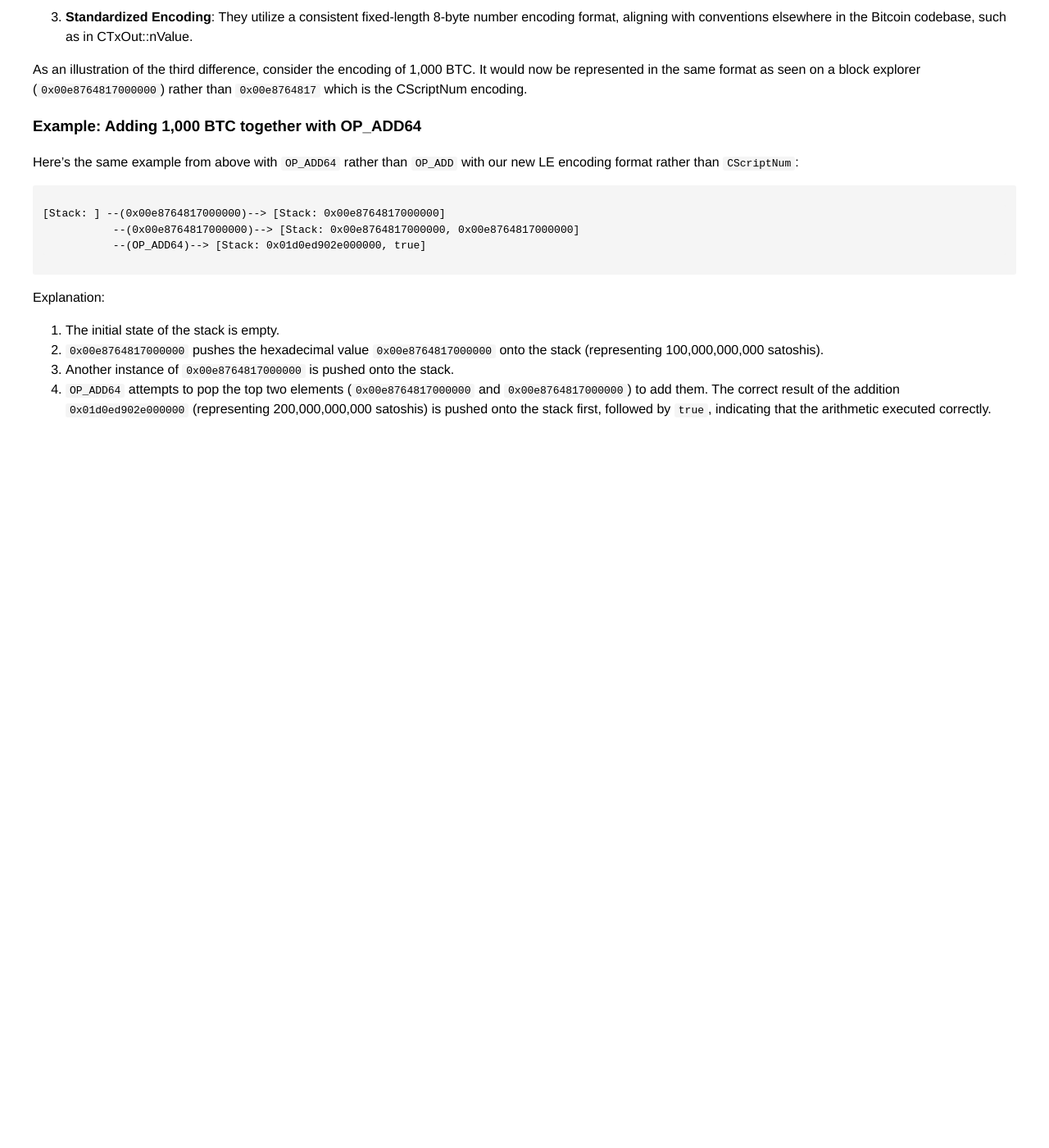
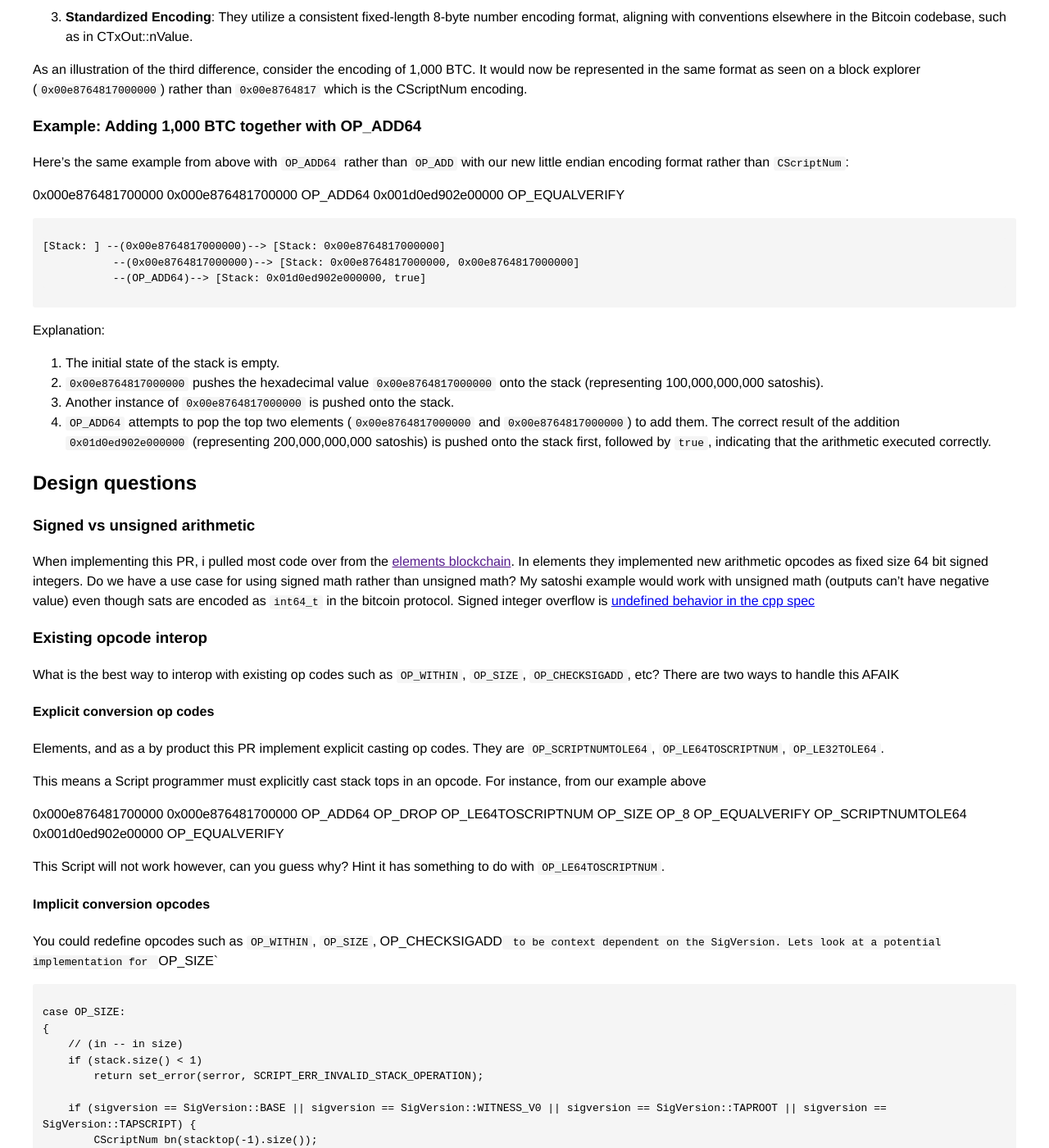
Before and after one commit to bitcoin-core-review-club/website, a Jekyll site: the page built from _posts/2024-03-20-#29221.md, in a window 1280 px wide and 1400 px high, scrolled down 1661 px. Shown: the whole window at 82% size. Built offline with Jekyll 4.4.1, drawn with Linux system fonts in a browser that asks for light colours; before the commit the page ends 2188 px from its top, so only the background shows below that; some of the changed text lies outside the part shown.

Commit message:
Add design questions

````diff
--- a/_posts/2024-03-20-#29221.md
+++ b/_posts/2024-03-20-#29221.md
@@ -79,7 +79,9 @@
 
 ### Example: Adding 1,000 BTC together with OP_ADD64
 
-Here's the same example from above with `OP_ADD64` rather than `OP_ADD` with our new LE encoding format rather than `CScriptNum`:
+Here's the same example from above with `OP_ADD64` rather than `OP_ADD` with our new little endian encoding format rather than `CScriptNum`:
+
+0x000e876481700000 0x000e876481700000 OP_ADD64 0x001d0ed902e00000 OP_EQUALVERIFY
 
 ```
 [Stack: ] --(0x00e8764817000000)--> [Stack: 0x00e8764817000000]
@@ -93,6 +95,65 @@
 2. `0x00e8764817000000` pushes the hexadecimal value `0x00e8764817000000` onto the stack (representing 100,000,000,000 satoshis).
 3. Another instance of `0x00e8764817000000` is pushed onto the stack.
 4. `OP_ADD64` attempts to pop the top two elements (`0x00e8764817000000` and `0x00e8764817000000`) to add them. The correct result of the addition `0x01d0ed902e000000` (representing 200,000,000,000 satoshis) is pushed onto the stack first, followed by `true`, indicating that the arithmetic executed correctly.
+
+## Design questions
+
+### Signed vs unsigned arithmetic
+
+When implementing this PR, i pulled most code over from the [elements blockchain](). In elements they implemented new arithmetic opcodes as fixed size 64 bit signed integers.
+Do we have a use case for using signed math rather than unsigned math? My satoshi example would work with unsigned math (outputs can't have negative value) even though sats are encoded
+as `int64_t` in the bitcoin protocol. Signed integer overflow is [undefined behavior in the cpp spec](https://en.cppreference.com/w/cpp/language/ub)
+
+### Existing opcode interop
+
+What is the best way to interop with existing op codes such as `OP_WITHIN`, `OP_SIZE`, `OP_CHECKSIGADD`, etc? There are two ways to handle this AFAIK
+
+#### Explicit conversion op codes
+
+Elements, and as a by product this PR implement explicit casting op codes. They are `OP_SCRIPTNUMTOLE64`, `OP_LE64TOSCRIPTNUM`, `OP_LE32TOLE64`.
+
+This means a Script programmer must explicitly cast stack tops in an opcode. For instance, from our example above
+
+0x000e876481700000 0x000e876481700000 OP_ADD64 OP_DROP OP_LE64TOSCRIPTNUM OP_SIZE OP_8 OP_EQUALVERIFY OP_SCRIPTNUMTOLE64 0x001d0ed902e00000 OP_EQUALVERIFY
+
+This Script will not work however, can you guess why? Hint it has something to do with `OP_LE64TOSCRIPTNUM`.
+
+#### Implicit conversion opcodes
+
+You could redefine opcodes such as `OP_WITHIN`, `OP_SIZE`, OP_CHECKSIGADD` to be context dependent on the SigVersion. Lets look at a potential implementation for `OP_SIZE`
+
+```
+case OP_SIZE:
+{
+    // (in -- in size)
+    if (stack.size() < 1)
+        return set_error(serror, SCRIPT_ERR_INVALID_STACK_OPERATION);
+
+    if (sigversion == SigVersion::BASE || sigversion == SigVersion::WITNESS_V0 || sigversion == SigVersion::TAPROOT || sigversion == SigVersion::TAPSCRIPT) {
+        CScriptNum bn(stacktop(-1).size());
+        stack.push_back(bn.getvch());
+    } else {
+        // All future soft forks assume 64-bit math.
+        // Don't push variable length encodings onto
+        // the stack when we are using SigVersion::TAPSCRIPT_64BIT.
+        int64_t result = stacktop(-1).size();
+        push8_le(stack, result);
+    }
+}
+```
+
+The key here is the `else` clause which assumes that every `SigVersion` that is NOT especified in the `if` clause uses 64bit signed integer fixed length numbers.
+This removes the need for conversion/casting op codes and makes the developer experience much nicer, IMO.
+
+## Encoding debate
+
+There is a debate ongoing along 2 dimensions
+
+1. Whether fixed size encodings will encumber us for future soft forks (such as 256bit scalar arithmetic)
+2. Moving away from CScriptNum will be too disruptive to the ecosystem.
+
+I'm not going to go into further detail about this debate as its been written about at length on [delving bitcoin](https://delvingbitcoin.org/t/64-bit-arithmetic-soft-fork/397?u=chris_stewart_5)
+
 
 <!-- TODO: Before meeting, add notes and questions
 ## Notes
````
